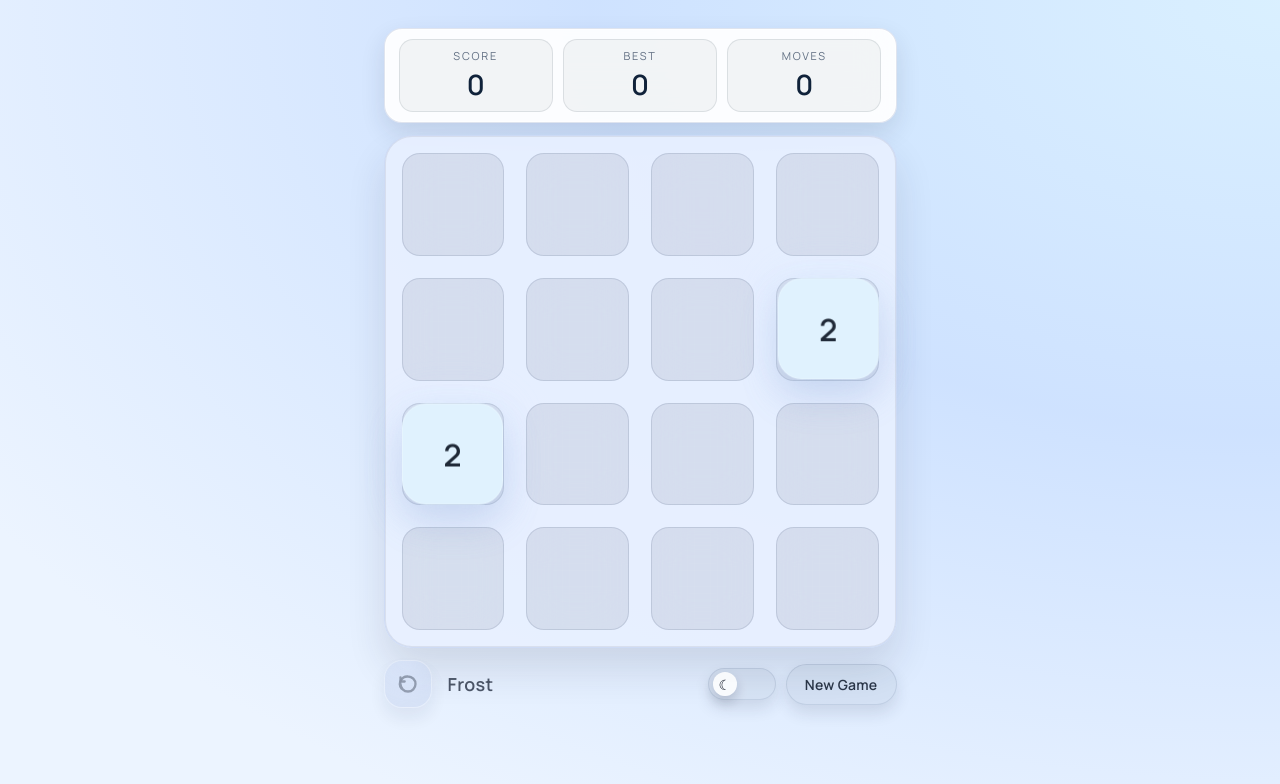
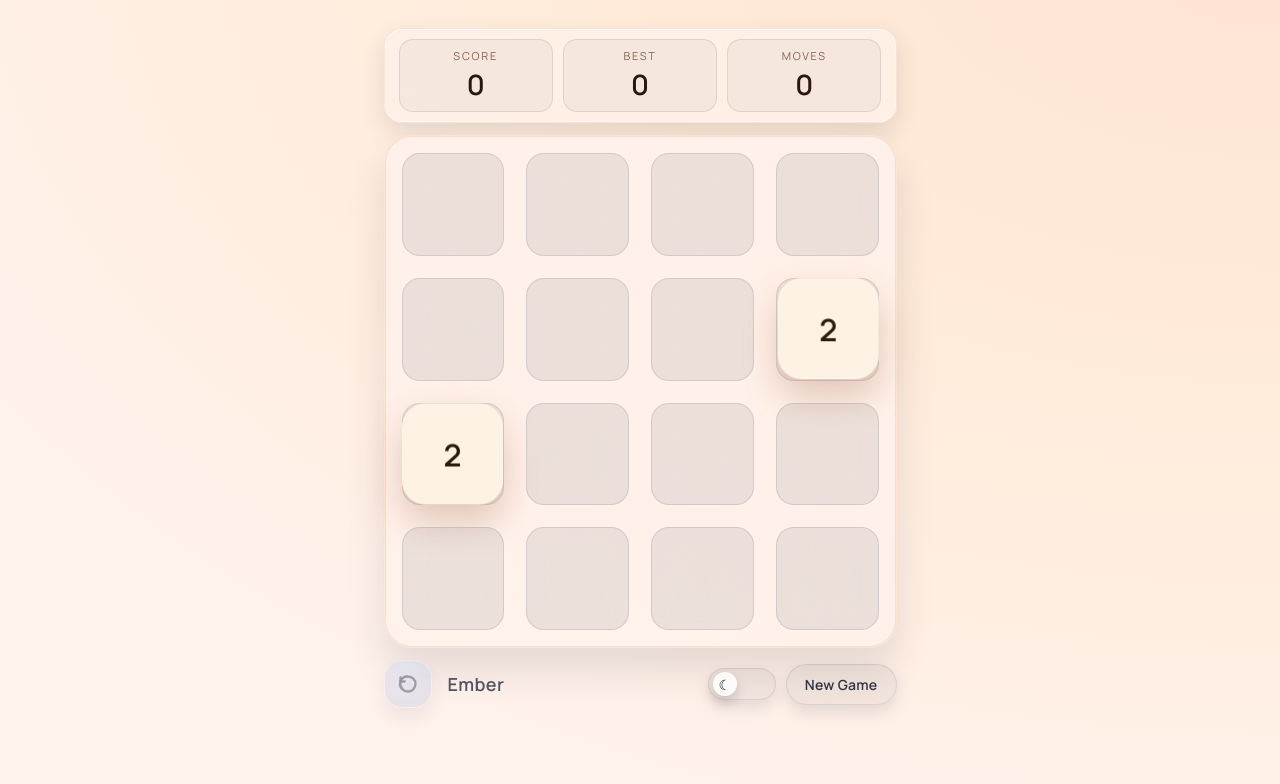
Before and after one commit to ozlphrt/Z048, a React (Vite) app in the folder apps/web_app/: page / in a window 1280 px wide. Shown: the top 784 px of the page. Built offline with nearby package versions, Linux system fonts and the light colour scheme.

Commit message:
feat(theme): default to ember palette

```diff
--- a/apps/web_app/src/state/theme_provider.tsx
+++ b/apps/web_app/src/state/theme_provider.tsx
@@ -24,8 +24,9 @@ interface ThemeContextValue {
 
 const ThemeContext = createContext<ThemeContextValue | null>(null);
 
-const themeEntries = Object.values(getThemes());
-const defaultTheme = themeEntries[0];
+const themeCollection = getThemes();
+const defaultTheme = themeCollection.ember ?? Object.values(themeCollection)[0];
+const themeEntries = Object.values(themeCollection);
 
 const getInitialTheme = (): AppTheme => {
   if (typeof window !== "undefined") {
```
